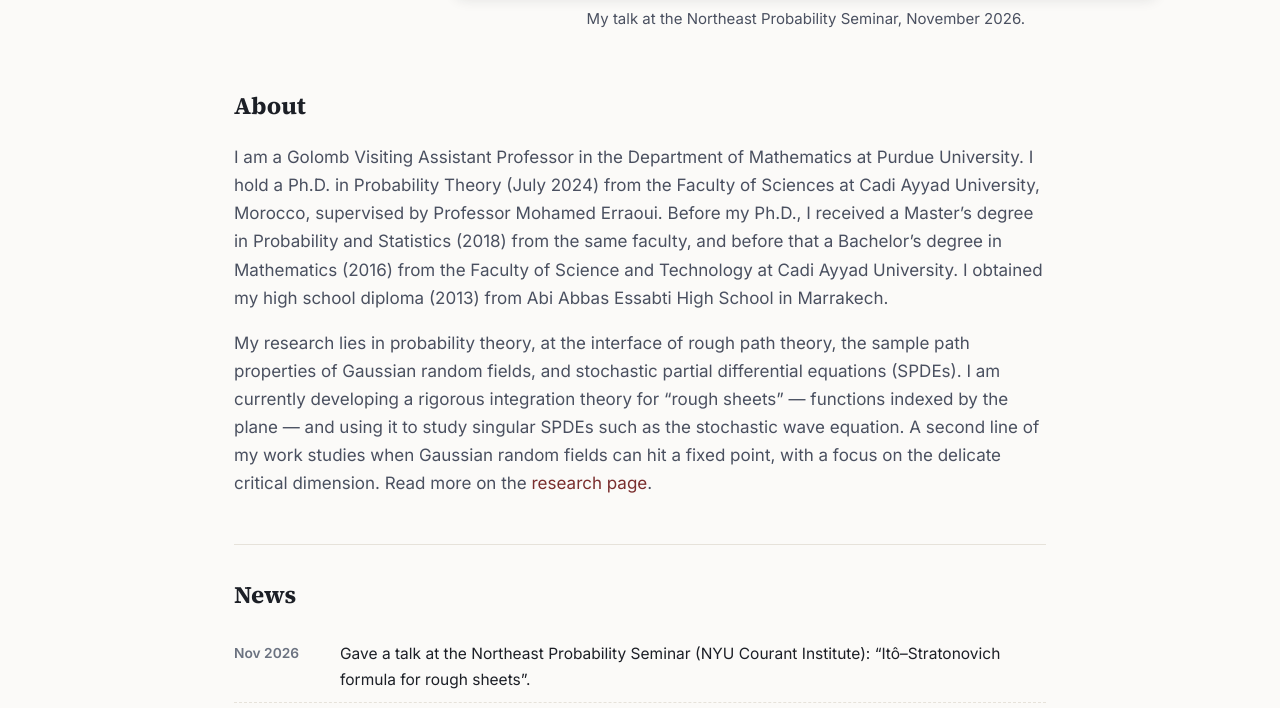
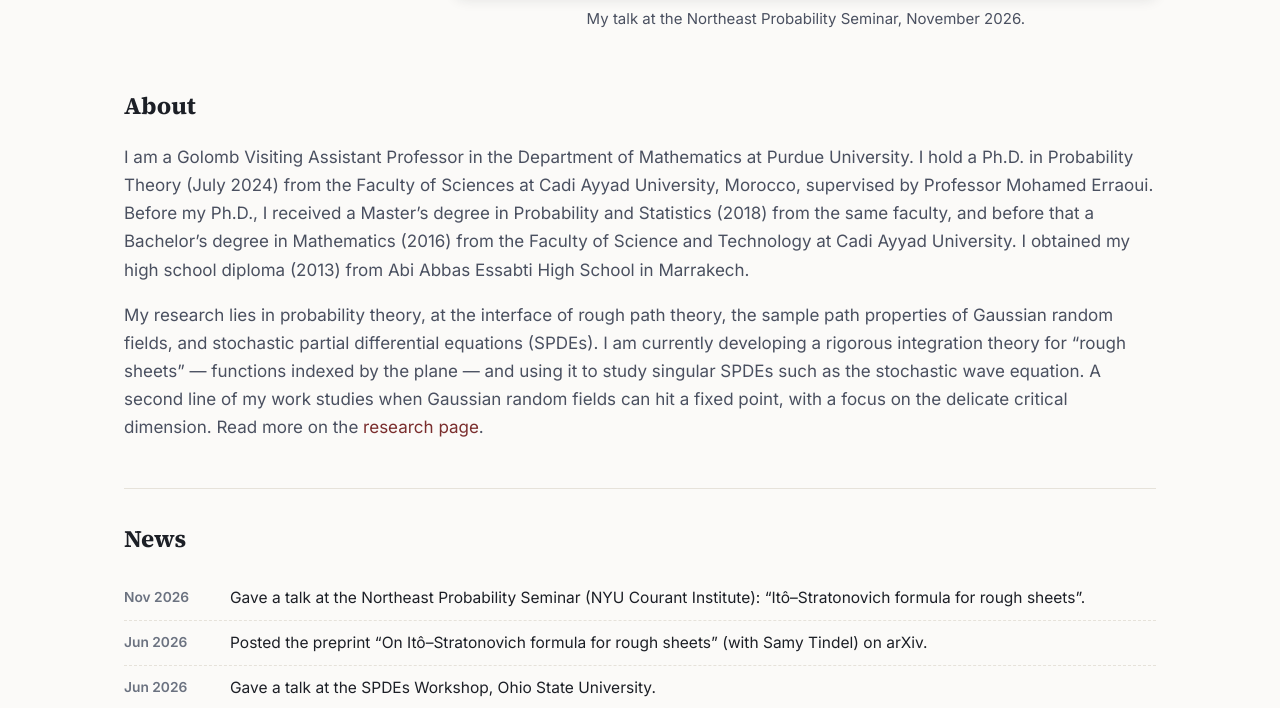
Before and after one commit to yhakiki/yhakiki.github.io, a plain HTML site: page index.html in a window 1280 px wide. Shown: the part 573-1281 px from the top of the page. Drawn offline with Linux system fonts and the light colour scheme.

Commit message:
Widen About, News and Research interests on the home page to match the top section
Co-Authored-By: Claude Opus 5.5 <noreply@anthropic.com>

```diff
--- a/index.html
+++ b/index.html
@@ -50,7 +50,7 @@
   </section>
 </div>
 
-<div class="wrap">
+<div class="wrap wrap-hero">
 
   <section class="block">
     <h2 class="section-title">About</h2>
```
